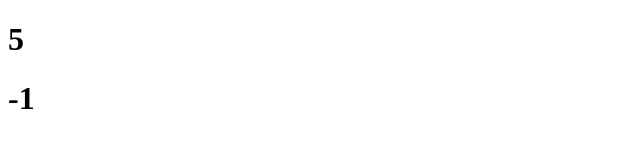
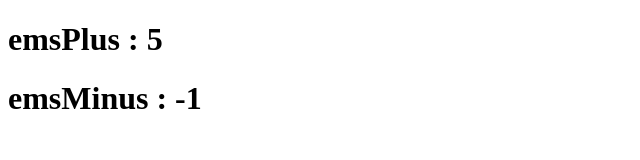
Before and after one commit to csm009177/ESmodule, a plain HTML site: page index.html in a window 1280 px wide. Shown: the whole page, without its empty margins (0-640 px from the left). Drawn offline with Linux system fonts and the light colour scheme.

Commit message:
ES module cannot use with common js

```diff
--- /dev/null
+++ b/cmsMod.js
@@ -0,0 +1,8 @@
+function cmsPlus ( a, b){
+  return a + b;
+}
+function cmsMinus ( a, b){
+  return a - b;
+}
+
+module.exports = {cmsPlus, cmsMinus };
--- /dev/null
+++ b/emsMod.js
@@ -0,0 +1,6 @@
+export function emsPlus ( a, b){
+  return a + b;
+}
+export function emsMinus ( a, b){
+  return a - b;
+}
--- a/index.html
+++ b/index.html
@@ -4,14 +4,23 @@
   <title>ES Module 예제</title>
 </head>
 <body>
-  <h1 id="plus"></h1>
-  <h1 id="minus"></h1>
+  <h1 id="emsPlus"></h1>
+  <h1 id="emsMinus"></h1>
+  <!-- <h1 id="cmsPlus"></h1>
+  <h1 id="cmsMinus"></h1> -->
   <script type="module">
     // math.js 모듈을 가져와서 사용합니다.
-    import { plus, minus } from '/mod.js';
+    import { emsPlus, emsMinus } from '/emsMod.js';
+    // import { cmsPlus, cmsMinus } from '/cmsMod.js';
+    // let cmsPlus = require('./cmsMod').cmsPlus;
+    // let cmsMinus = require('./cmsMod').cmsMinus;
+
     // 모듈 함수를 호출하고 결과를 출력합니다.
-    document.getElementById('plus').innerHTML = `${plus(2,3)}`
-    document.getElementById('minus').innerHTML = `${minus(2,3)}`
+    document.getElementById('emsPlus').innerHTML = `emsPlus : ${emsPlus(2,3)}`
+    document.getElementById('emsMinus').innerHTML = `emsMinus : ${emsMinus(2,3)}`
+    // document.getElementById('cmsPlus').innerHTML = `cmsPlus : ${cmsPlus(2,3)}`
+    // document.getElementById('cmsMinus').innerHTML = `cmsMinus : ${cmsMinus(2,3)}`
+
   </script>
 </body>
 </html>
--- a/mod.js
+++ /dev/null
@@ -1,6 +0,0 @@
-export function plus ( a, b){
-  return a + b;
-}
-export function minus ( a, b){
-  return a - b;
-}
```
Also changed, not shown: app.js (added, +8 -0 lines).
